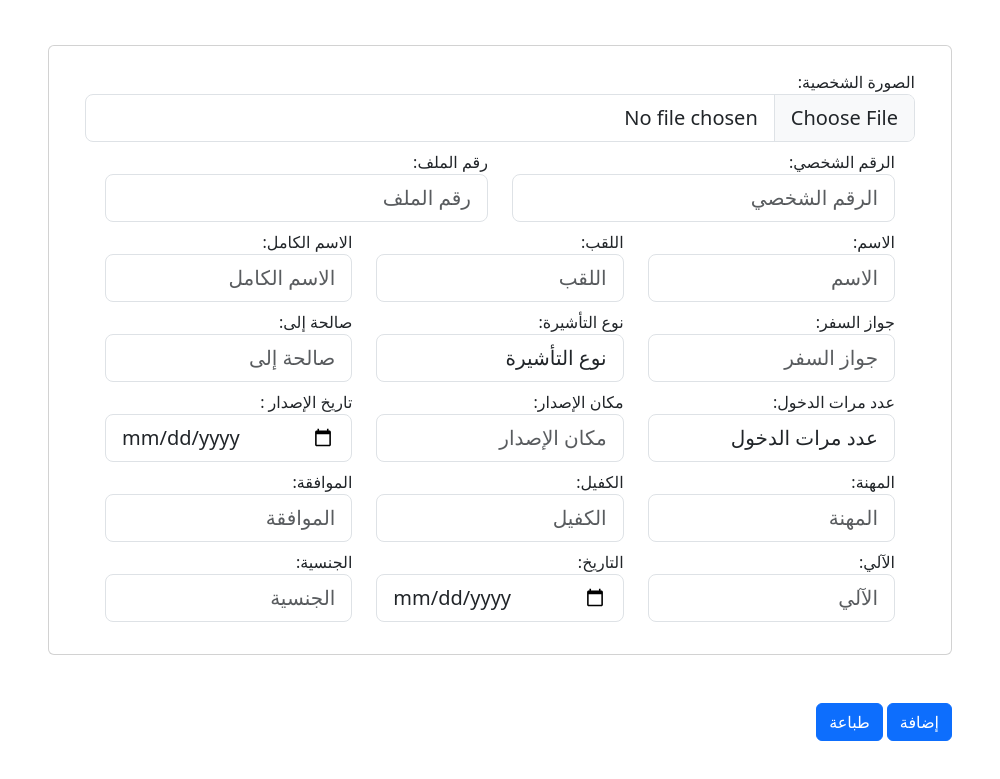
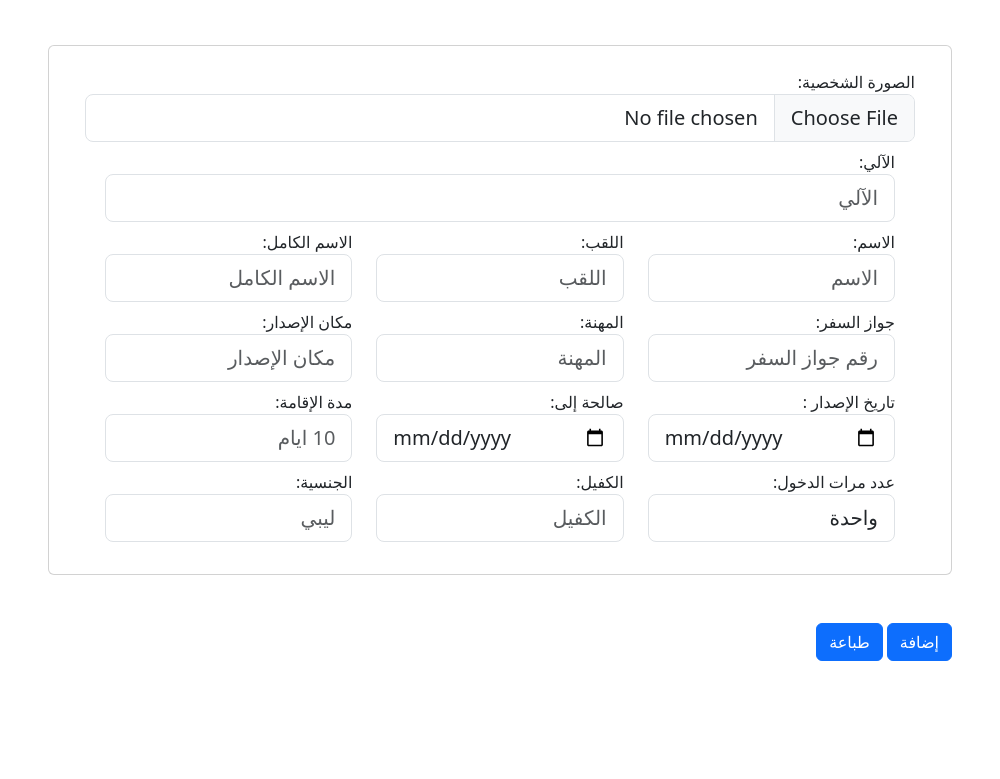
Before and after one commit to EKaraem/electron-data-entry-program, an Electron app: page index.html in a window 1000 px wide. Shown: the part 29-808 px from the top of the page. Drawn offline with nearby package versions, Linux system fonts and the light colour scheme.

Commit message:
Update to version 1.1.0

```diff
--- a/index.html
+++ b/index.html
@@ -29,35 +29,29 @@
     </div>
 
     <div class="cards" id="cards-container">
+
         <div class="m-5 p-3 card card-template">
           <div class="row m-2">
             <div class="col-lg-12 mx-auto">
               <div class="inline-block">
-              <label for="photoPath"> الصورة الشخصية:</label>
+                <label for="photoPath">الصورة الشخصية:</label>
                 <input
                   type="file"
                   name="photoPath"
                   class="form-control form-control-lg"
+
                 />
               </div>
 
               <div class="row m-2">
                 <div class="col">
-                <label for="personalNumber"> الرقم الشخصي:</label>
+                  <label for="digits">الآلي:</label>
                   <input
                     type="text"
-                  name="personalNumber"
-                  placeholder="الرقم الشخصي"
+                    name="digits"
+                    placeholder="الآلي"
                     class="form-control form-control-lg"
-                />
-              </div>
-              <div class="col">
-                <label for="fileNumber">رقم الملف:</label>
-                <input
-                  type="text"
-                  name="fileNumber"
-                  placeholder="رقم الملف"
-                  class="form-control form-control-lg"
+
                   />
                 </div>
               </div>
@@ -70,6 +64,7 @@
                     name="firstNameEnglish"
                     placeholder="الاسم"
                     class="form-control form-control-lg"
+
                   />
                 </div>
                 <div class="col">
@@ -79,6 +74,7 @@
                     name="lastNameEnglish"
                     placeholder="اللقب"
                     class="form-control form-control-lg"
+
                   />
                 </div>
                 <div class="col">
@@ -98,34 +94,66 @@
                   <input
                     type="text"
                     name="passport"
-                  placeholder="جواز السفر"
+                    placeholder="رقم جواز السفر"
                     class="form-control form-control-lg"
+
+                  />
+                </div>
+
+                <div class="col">
+                  <label for="job">المهنة:</label>
+                  <input
+                    type="text"
+                    name="job"
+                    placeholder="المهنة"
+                    class="form-control form-control-lg"
+
                   />
                 </div>
                 <div class="col">
-                <label for="type">نوع التأشيرة:</label>
-                <select
-                  id="type"
-                  name="type"
+                  <label for="placeOfIssue">مكان الإصدار:</label>
+                  <input
+                    type="text"
+                    name="placeOfIssue"
+                    placeholder="مكان الإصدار"
                     class="form-control form-control-lg"
-                >
-                  <option value="" disabled selected>نوع التأشيرة</option>
-                  <option value="مهمة">مهمة</option>
-                  <option value="سياحة">سياحة</option>
-                  <option value="عمل">عمل</option>
-                  <option value="دبلوماسي">دبلوماسي</option>
-                  <option value="إلتحاق">إلتحاق</option>
-                  <option value="صحفي">صحفي</option>
-                </select>
+
+                  />
+                </div>
+              </div>
+
+              <div class="row m-2">
+                <div class="col inline-block">
+                  <label for="issueDate">تاريخ الإصدار :</label>
+                  <input
+                    type="date"
+                    name="issueDate"
+                    placeholder="تاريخ الإصدار"
+                    class="form-control form-control-lg"
+
+                  />
                 </div>
                 <div class="col">
                   <label for="validUntil">صالحة إلى:</label>
                   <input
-                  type="text"
+                    type="date"
                     name="validUntil"
                     placeholder="صالحة إلى"
                     class="form-control form-control-lg"
+
                   />
+                </div>
+                <div class="col">
+                  <div class="inline-block">
+                    <label for="currentDate">مدة الإقامة:</label>
+                    <input
+                      type="text"
+                      name="currentDate"
+                      placeholder="10 ايام"
+                      class="form-control form-control-lg"
+
+                    />
+                  </div>
                 </div>
               </div>
 
@@ -136,42 +164,13 @@
                     id="enterNum"
                     name="entryNum"
                     class="form-control form-control-lg"
+
                   >
-                  <option value="" disabled selected>عدد مرات الدخول</option>
-                  <option value="واحدة">واحدة</option>
+                    <option value="واحدة" selected>واحدة</option>
                     <option value="متعددة">متعددة</option>
                   </select>
                 </div>
-              <div class="col">
-                <label for="placeOfIssue">مكان الإصدار:</label>
-                <input
-                  type="text"
-                  name="placeOfIssue"
-                  placeholder="مكان الإصدار"
-                  class="form-control form-control-lg"
-                />
-              </div>
 
-              <div class="col inline-block">
-                <label for="issueDate">تاريخ الإصدار :</label>
-                <input
-                  type="date"
-                  name="issueDate"
-                  class="form-control form-control-lg"
-                />
-              </div>
-            </div>
-
-            <div class="row m-2">
-              <div class="col">
-                <label for="job">المهنة:</label>
-                <input
-                  type="text"
-                  name="job"
-                  placeholder="المهنة"
-                  class="form-control form-control-lg"
-                />
-              </div>
                 <div class="col">
                   <label for="sponsor">الكفيل:</label>
                   <input
@@ -179,51 +178,26 @@
                     name="sponsor"
                     placeholder="الكفيل"
                     class="form-control form-control-lg"
+
                   />
-              </div>
-              <div class="col">
-                <label for="acceptance">الموافقة:</label>
-                <input
-                  type="text"
-                  name="acceptance"
-                  placeholder="الموافقة"
-                  class="form-control form-control-lg"
-                />
-              </div>
-            </div>
-
-            <div class="row m-2">
-              <div class="col">
-                <label for="digits">الآلي:</label>
-                <input
-                  type="text"
-                  name="digits"
-                  placeholder="الآلي"
-                  class="form-control form-control-lg"
-                />
-              </div>
-              <div class="col">
-                <div class="inline-block">
-                  <label for="currentDate">التاريخ:</label>
-                  <input
-                    type="date"
-                    name="currentDate"
-                    class="form-control form-control-lg"
-                  />
-                </div>
                 </div>
                 <div class="col">
                   <label for="nationality">الجنسية:</label>
                   <input
                     type="text"
                     name="nationality"
-                  placeholder="الجنسية"
+                    placeholder="ليبي"
                     class="form-control form-control-lg"
+
                   />
                 </div>
               </div>
+
             </div>
           </div>
+        </div>
+
+
       </div>
     </div>
     <div class="m-5">
--- a/main.js
+++ b/main.js
@@ -5,7 +5,7 @@ const printHandler = require('./printHandler');
 let win;
 function createWindow() {
   win = new BrowserWindow({
-    icon: './images/id-card.png',
+    icon: './images/visa.png',
     width: 1000,
     height: 800,
     webPreferences: {
```
Also changed, not shown: package.json (+10 -2 lines), preload.js (+11 -2 lines), printHandler.js (+29 -86 lines), assets/icon.ico (added), icon.ico (added), 1 other file. Lines whose indentation alone changed are shown as unchanged.
